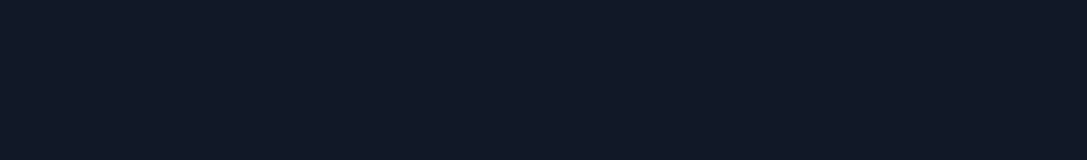
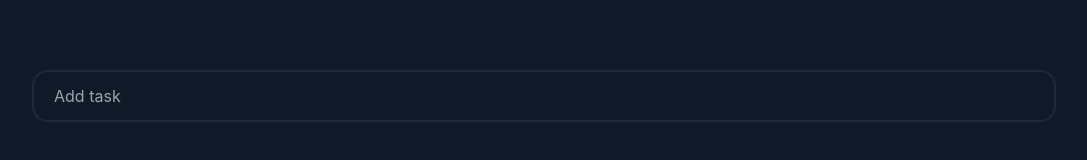
Before and after one commit to artem026/todo, a React (Create React App) app: page / in a window 1280 px wide. Shown: the part 346-506 px from the top of the page, without its empty margins (96-1183 px from the left). Built offline with nearby package versions, Linux system fonts and the light colour scheme.

Commit message:
create todo

```diff
--- a/src/components/screens/Home/Home.jsx
+++ b/src/components/screens/Home/Home.jsx
@@ -1,5 +1,6 @@
 import React, { useState } from 'react'
 import TodoItem from './item/TodoItem'
+import CreateTodoField from './create-todo-field/CreateTodoField'
 
 const data = [
 {
@@ -36,12 +37,24 @@
 
     }
 
+    const addTodo = title => {
+        setTodos([
+            ...todos,
+            {
+                _id: new Date(),
+                title,
+                isCompleted: false,
+            },
+        ])
+    }
+
     return (
         <div className='text-white w-4/5 mx-auto'>
             <h1 className='text-2xl font-bold text-center mb-10'>Todo sim</h1>
             {todos.map(todo => (
                 <TodoItem key={todo._id} todo={todo} changeTodo={changeTodo} removeTodo={removeTodo} />
             ))}
+            <CreateTodoField addTodo={addTodo}/>
         </div>
     )
 
--- /dev/null
+++ b/src/components/screens/Home/create-todo-field/CreateTodoField.jsx
@@ -0,0 +1,19 @@
+import React, { useState } from 'react'
+
+
+const CreateTodoField = ({addTodo}) => {
+    const [title, setTitle] = useState('')
+
+    return (
+        <div className='flex items-center justify-between mb-4 rounded-2xl border-gray-800 border-2 px-5 py-3 w-full mt-20'>
+            <input type="text" onChange={e => setTitle(e.target.value)} value={title}
+                onKeyPress={e => e.key === 'Enter' && addTodo(title)}
+                className='bg-transparent w-full border-none outline-none'
+                placeholder='Add task'
+            />
+        </div>
+    )
+
+}
+
+export default CreateTodoField
--- a/src/components/screens/Home/item/TodoItem.jsx
+++ b/src/components/screens/Home/item/TodoItem.jsx
@@ -4,22 +4,24 @@
 import { BsTrash } from 'react-icons/bs'
 
 
-const TodoItem = ({ todo, changeTodo }) => {
+const TodoItem = ({ todo, changeTodo, removeTodo }) => {
     return (
-        <button
+        <div
         className='flex items-center justify-between mb-4 rounded-2xl bg-gray-800 p-5 w-full'
-        onClick={() => changeTodo(todo._id)}
+
         >
-            <span className='flex item-center'>
+            <button className='flex item-center' onClick={() => changeTodo(todo._id)}>
                 <Check isCompleted={todo.isCompleted} />
                 <span className={cn({
                     'line-through': todo.isCompleted,
                 })}>
                     {todo.title}
                 </span>
-            </span>
-            <BsTrash size={22} className='text-gray-600 hover:text-red-700 transition-colors ease-in-out duration-300'/>
-        </button>
+            </button>
+            <button onClick={() => removeTodo(todo._id)}>
+                <BsTrash size={22} className='text-gray-600 hover:text-red-700 transition-colors ease-in-out duration-300'/>
+            </button>
+        </div>
     )
 
 }
```
